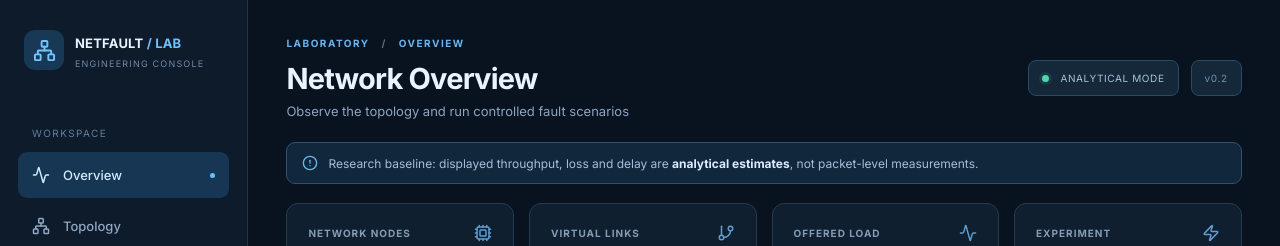
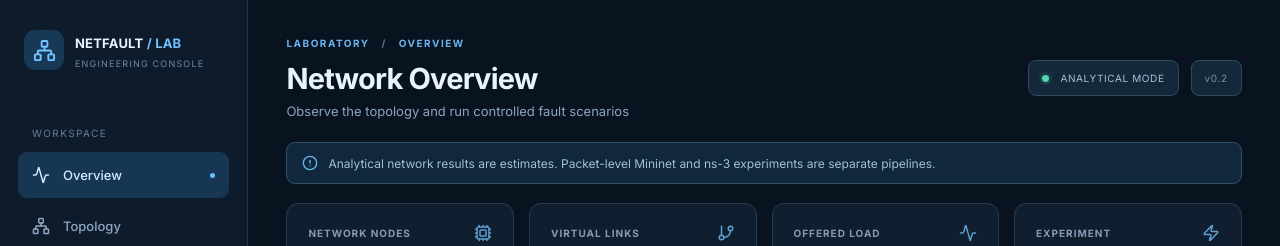
Before and after one commit to aliahmedsleem/Intelligent-Network-Fault-Diagnosis, a React (Vite) app in the folder frontend/: page / in a window 1280 px wide. Shown: the top 246 px of the page. Built offline with nearby package versions, Linux system fonts and the light colour scheme.

Commit message:
fix(ui): distinguish analytical estimates from imported virtual-network measurements

```diff
--- a/frontend/src/App.tsx
+++ b/frontend/src/App.tsx
@@ -97,7 +97,7 @@ export default function App(){
  <div className="nav-heading">WORKSPACE</div><nav aria-label="Primary navigation">{nav.map(([id,label,Icon])=><button key={id} className={"nav-item "+(view===id?"active":"")} onClick={()=>setView(id)} aria-current={view===id?"page":undefined}><Icon size={18}/>{label}{view===id&&<span className="nav-active-dot"/>}</button>)}</nav>
  <div className="side-spacer"/><div className="system-card"><div className="system-row"><span className="pulse"/> SYSTEM STATUS</div><strong>Analytical engine</strong><small>API-connected experiments</small><div className="system-divider"/><span className="system-version">RESEARCH BUILD · 0.2</span></div><div className="side-bottom">NETWORK FAULT DIAGNOSIS<br/>VIRTUAL LABORATORY</div></aside>
  <main className="main-content"><header className="topbar"><div><div className="breadcrumbs">LABORATORY <span>/</span> {view.toUpperCase()}</div><h1>{view==="overview"?"Network Overview":view==="topology"?"Network Topology":view==="experiments"?"Fault Experiments":view==="measurements"?"Measured Results":view==="localization"?"Fault Localization":view==="closed_loop"?"Closed Loop":"Link Budgets"}</h1><p className="subtitle">{view==="overview"?"Observe the topology and run controlled fault scenarios":view==="topology"?"Inspect virtual links, media and reference parameters":view==="experiments"?"Compare baseline and fault-injected analytical outcomes":view==="measurements"?"Inspect imported Mininet packet measurements":view==="localization"?"Explainable multi-path link ranking":view==="closed_loop"?"Measured diagnosis, gated repair and recovery audit":"Fiber and wireless engineering budgets"}</p></div><div className="topbar-right"><span className="mode-label"><span className="pulse"/> ANALYTICAL MODE</span><span className="version-label">v0.2</span></div></header>
- <div className="notice"><CircleAlert size={16}/><span>Research baseline: displayed throughput, loss and delay are <strong>analytical estimates</strong>, not packet-level measurements.</span></div>
+ <div className="notice"><CircleAlert size={16}/><span>{view==="measurements"||view==="closed_loop"?"Imported Mininet observations are measured inside a virtual network; source files are not independently authenticated.":view==="link_budget"?"Power budgets are analytical calculations, not packet-level simulations or physical measurements.":"Analytical network results are estimates. Packet-level Mininet and ns-3 experiments are separate pipelines."}</span></div>
  {(view==="overview")&&<>
 <section className="metrics"><div className="metric"><div className="metric-top"><span>NETWORK NODES</span><Cpu size={18}/></div><strong>{String(network.nodes.length).padStart(2,"0")}</strong><small>Reference topology</small></div><div className="metric"><div className="metric-top"><span>VIRTUAL LINKS</span><GitBranch size={18}/></div><strong>{String(network.links.length).padStart(2,"0")}</strong><small>Mixed connectivity</small></div><div className="metric"><div className="metric-top"><span>OFFERED LOAD</span><Activity size={18}/></div><strong>{fmt(load)} <em>Mbps</em></strong><small>Configured traffic</small></div><div className="metric"><div className="metric-top"><span>EXPERIMENT</span><Zap size={18}/></div><strong className="metric-state">{busy?"Running":report?"Complete":"Ready"}</strong><small>{report?"Last run available":"Awaiting execution"}</small></div></section>
  </>}
```
